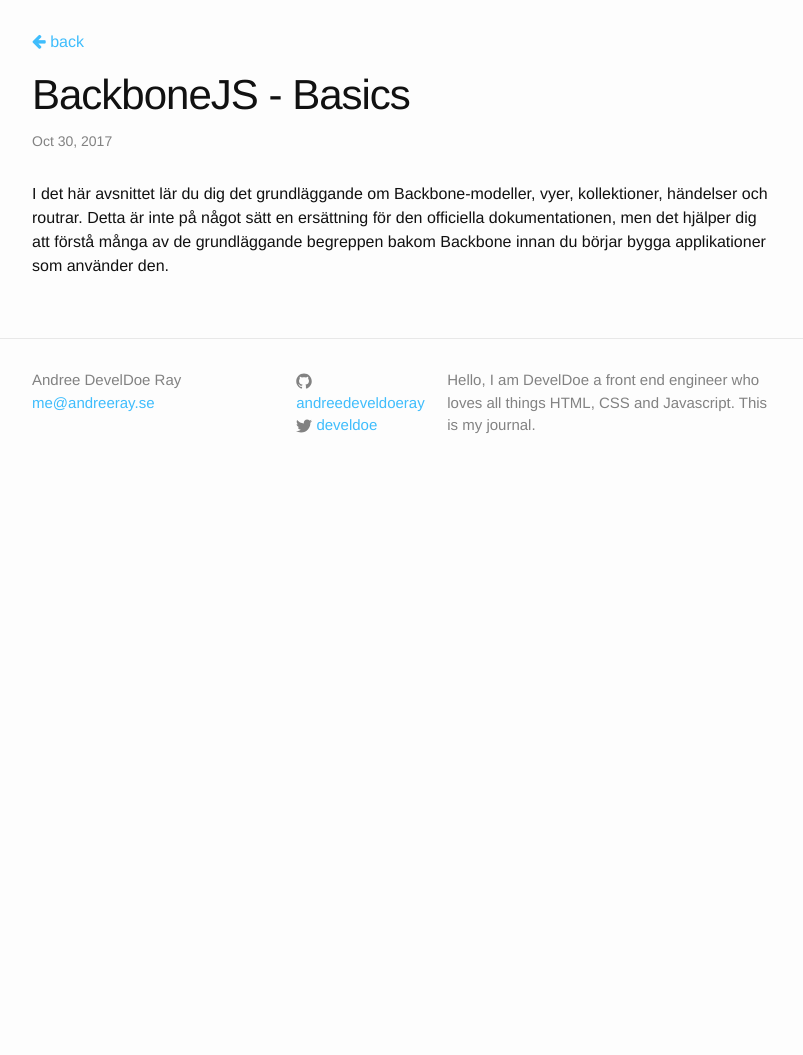
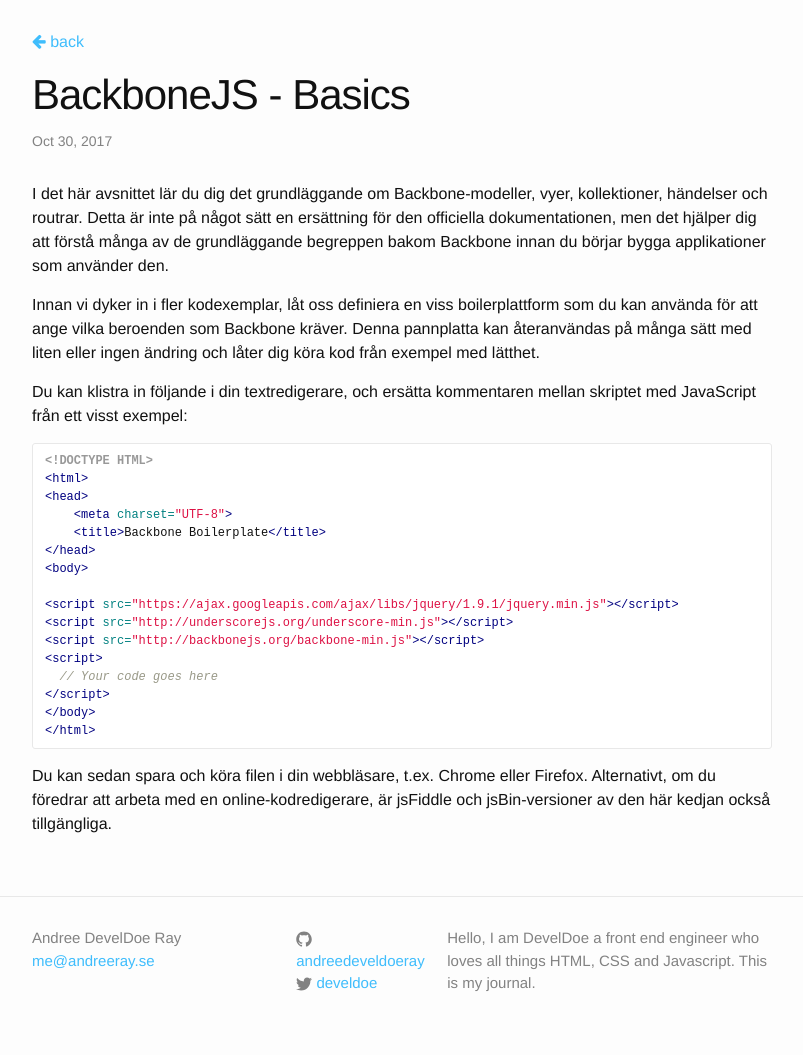
Before and after one commit to develdoe/develdoe.github.io, a Jekyll site: the page built from _posts/2017-10-30-backbonejs-basics.md, in a window 1280 px wide. Shown: the whole page, without its empty margins (238-1041 px from the left). Built offline with Jekyll 4.4.1, drawn with Linux system fonts in a browser that asks for light colours; before the commit the page ends 900 px from its top, so only the background shows below that.

Commit message:
Update 2017-10-30-backbonejs-basics.md

````diff
--- a/_posts/2017-10-30-backbonejs-basics.md
+++ b/_posts/2017-10-30-backbonejs-basics.md
@@ -4,3 +4,27 @@
 title: BackboneJS - Basics
 ---
 I det här avsnittet lär du dig det grundläggande om Backbone-modeller, vyer, kollektioner, händelser och routrar. Detta är inte på något sätt en ersättning för den officiella dokumentationen, men det hjälper dig att förstå många av de grundläggande begreppen bakom Backbone innan du börjar bygga applikationer som använder den.
+
+Innan vi dyker in i fler kodexemplar, låt oss definiera en viss boilerplattform som du kan använda för att ange vilka beroenden som Backbone kräver. Denna pannplatta kan återanvändas på många sätt med liten eller ingen ändring och låter dig köra kod från exempel med lätthet.
+
+Du kan klistra in följande i din textredigerare, och ersätta kommentaren mellan skriptet med JavaScript från ett visst exempel:
+
+```html
+<!DOCTYPE HTML>
+<html>
+<head>
+    <meta charset="UTF-8">
+    <title>Backbone Boilerplate</title>
+</head>
+<body>
+
+<script src="https://ajax.googleapis.com/ajax/libs/jquery/1.9.1/jquery.min.js"></script>
+<script src="http://underscorejs.org/underscore-min.js"></script>
+<script src="http://backbonejs.org/backbone-min.js"></script>
+<script>
+  // Your code goes here
+</script>
+</body>
+</html>
+```
+Du kan sedan spara och köra filen i din webbläsare, t.ex. Chrome eller Firefox. Alternativt, om du föredrar att arbeta med en online-kodredigerare, är jsFiddle och jsBin-versioner av den här kedjan också tillgängliga.
````
